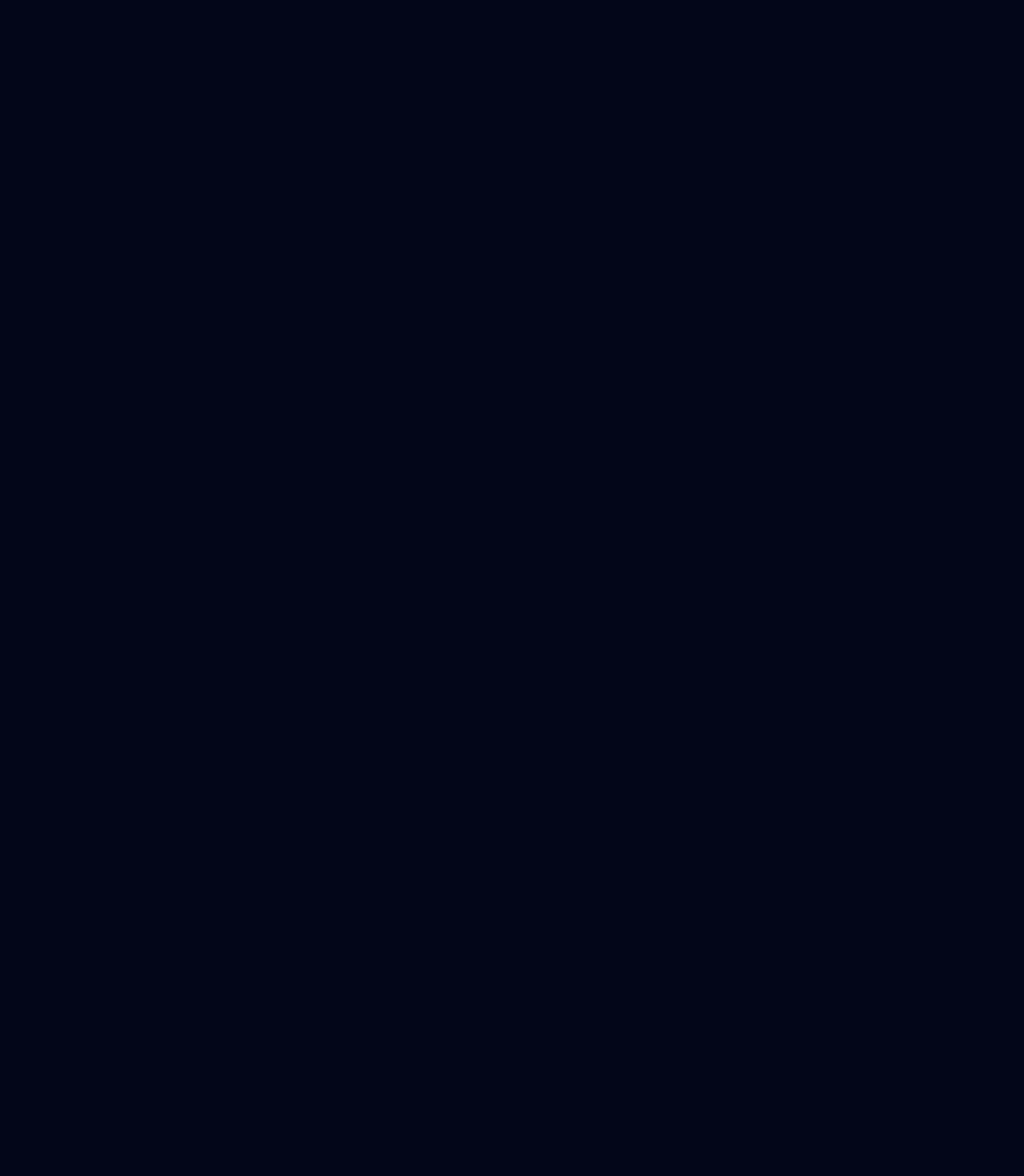
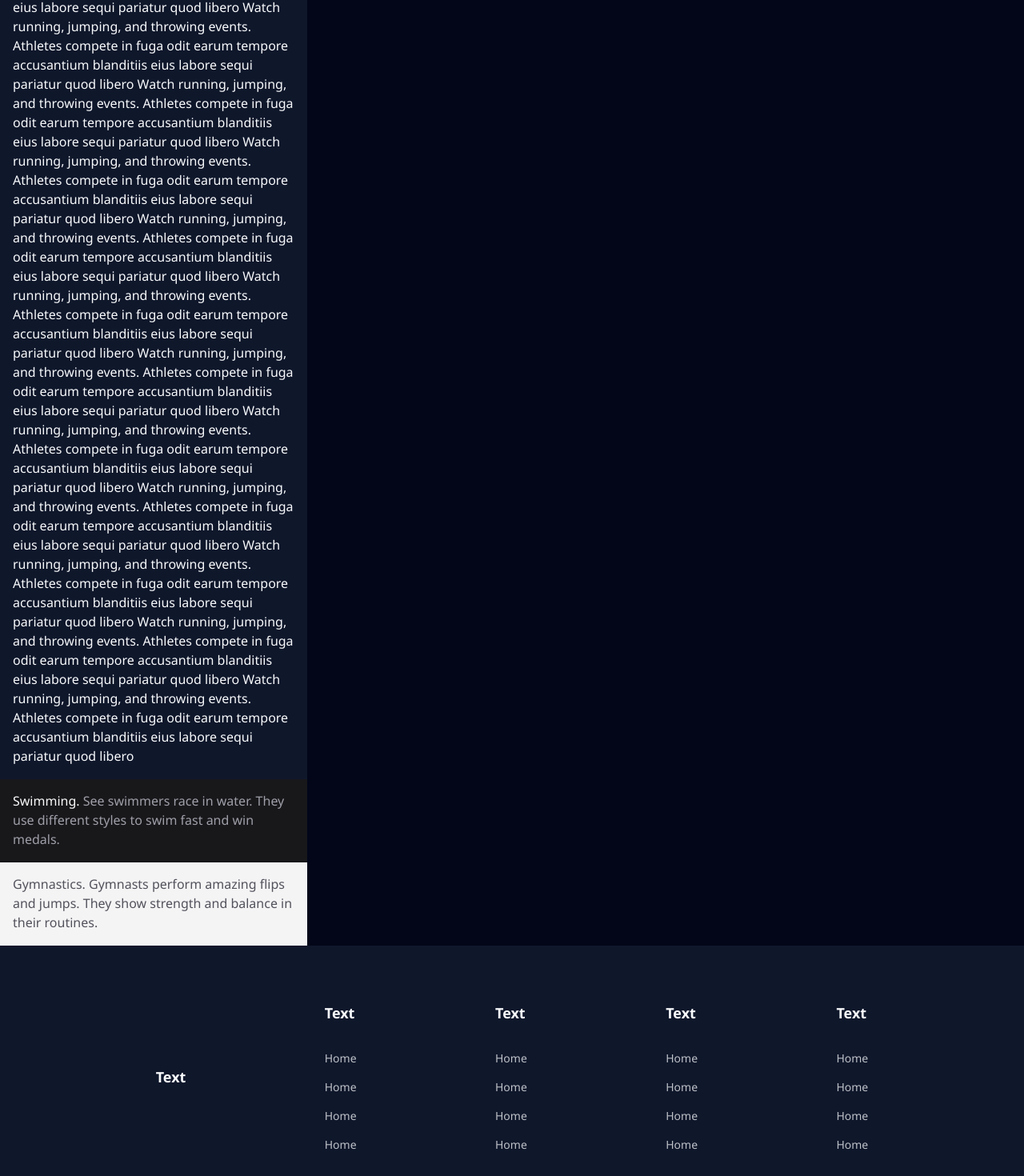
Before and after one commit to ouyniya/finny, a Next.js app: page / in a window 1280 px wide. Shown: the part 1192-2662 px from the top of the page at 80% size. Before the commit the page ends 800 px from the top, so only its background shows below. Built offline with nearby package versions, Linux system fonts and the light colour scheme; no server answers.

Commit message:
chore: import text-shimmer

```diff
--- a/app/(main)/(routes)/layout.tsx
+++ b/app/(main)/(routes)/layout.tsx
@@ -8,7 +8,9 @@ const MainLayout = ({ children }: { children: React.ReactNode }) => {
       <Bg />
       <Navbar />
       {children}
-      <Footer />
+      <div className="relative flex">
+        <Footer />
+      </div>
     </>
   );
 };
--- a/app/(main)/(routes)/page.tsx
+++ b/app/(main)/(routes)/page.tsx
@@ -1,9 +1,123 @@
 import Hero from "@/components/main/Hero";
+import { InView } from '@/components/ui/in-view';
 
 export default async function Home() {
   return (
     <>
       <Hero />
+
+        <InView
+          variants={{
+            hidden: {
+              opacity: 0,
+              y: 30,
+              scale: 0.95,
+              filter: 'blur(4px)',
+            },
+            visible: {
+              opacity: 1,
+              y: 0,
+              scale: 1,
+              filter: 'blur(0px)',
+            },
+          }}
+          transition={{ duration: 0.3, ease: 'easeInOut' }}
+          viewOptions={{ margin: '0px 0px -350px 0px' }}
+        >
+          <div className='max-w-96 bg-primary-foreground p-4'>
+            <p>
+              <strong className='font-medium text-zinc-900'>Athletics.</strong>{' '}
+              Watch running, jumping, and throwing events. Athletes compete in
+              fuga odit earum tempore accusantium blanditiis eius labore sequi pariatur quod libero
+              Watch running, jumping, and throwing events. Athletes compete in
+              fuga odit earum tempore accusantium blanditiis eius labore sequi pariatur quod libero
+              Watch running, jumping, and throwing events. Athletes compete in
+              fuga odit earum tempore accusantium blanditiis eius labore sequi pariatur quod libero
+              Watch running, jumping, and throwing events. Athletes compete in
+              fuga odit earum tempore accusantium blanditiis eius labore sequi pariatur quod libero
+              Watch running, jumping, and throwing events. Athletes compete in
+              fuga odit earum tempore accusantium blanditiis eius labore sequi pariatur quod libero
+              Watch running, jumping, and throwing events. Athletes compete in
+              fuga odit earum tempore accusantium blanditiis eius labore sequi pariatur quod libero
+              Watch running, jumping, and throwing events. Athletes compete in
+              fuga odit earum tempore accusantium blanditiis eius labore sequi pariatur quod libero
+              Watch running, jumping, and throwing events. Athletes compete in
+              fuga odit earum tempore accusantium blanditiis eius labore sequi pariatur quod libero
+              Watch running, jumping, and throwing events. Athletes compete in
+              fuga odit earum tempore accusantium blanditiis eius labore sequi pariatur quod libero
+              Watch running, jumping, and throwing events. Athletes compete in
+              fuga odit earum tempore accusantium blanditiis eius labore sequi pariatur quod libero
+              Watch running, jumping, and throwing events. Athletes compete in
+              fuga odit earum tempore accusantium blanditiis eius labore sequi pariatur quod libero
+              Watch running, jumping, and throwing events. Athletes compete in
+              fuga odit earum tempore accusantium blanditiis eius labore sequi pariatur quod libero
+              Watch running, jumping, and throwing events. Athletes compete in
+              fuga odit earum tempore accusantium blanditiis eius labore sequi pariatur quod libero
+              Watch running, jumping, and throwing events. Athletes compete in
+              fuga odit earum tempore accusantium blanditiis eius labore sequi pariatur quod libero
+              Watch running, jumping, and throwing events. Athletes compete in
+              fuga odit earum tempore accusantium blanditiis eius labore sequi pariatur quod libero
+              Watch running, jumping, and throwing events. Athletes compete in
+              fuga odit earum tempore accusantium blanditiis eius labore sequi pariatur quod libero
+              Watch running, jumping, and throwing events. Athletes compete in
+              fuga odit earum tempore accusantium blanditiis eius labore sequi pariatur quod libero
+              Watch running, jumping, and throwing events. Athletes compete in
+              fuga odit earum tempore accusantium blanditiis eius labore sequi pariatur quod libero
+              Watch running, jumping, and throwing events. Athletes compete in
+              fuga odit earum tempore accusantium blanditiis eius labore sequi pariatur quod libero
+              Watch running, jumping, and throwing events. Athletes compete in
+              fuga odit earum tempore accusantium blanditiis eius labore sequi pariatur quod libero
+            </p>
+          </div>
+        </InView>
+
+
+        <InView
+          variants={{
+            hidden: {
+              opacity: 0,
+              x: 100,
+            },
+            visible: {
+              opacity: 1,
+              x: 0,
+            },
+          }}
+          transition={{ duration: 0.3, ease: 'easeInOut' }}
+          viewOptions={{ margin: '0px 0px -350px 0px' }}
+        >
+          <div className='max-w-96 bg-zinc-900 p-4'>
+            <p className='text-zinc-400'>
+              <strong className='font-medium text-zinc-50'>Swimming.</strong>{' '}
+              See swimmers race in water. They use different styles to swim fast
+              and win medals.
+            </p>
+          </div>
+        </InView>
+
+
+        <InView
+          variants={{
+            hidden: {
+              opacity: 0,
+              scale: 1.5,
+            },
+            visible: {
+              opacity: 1,
+              scale: 1,
+            },
+          }}
+          transition={{ duration: 0.3, ease: 'easeInOut' }}
+          viewOptions={{ margin: '0px 0px -350px 0px' }}
+        >
+          <div className='max-w-96 bg-zinc-100 p-4'>
+            <p className='text-zinc-600'>
+              <strong className='font-medium'>Gymnastics.</strong> Gymnasts
+              perform amazing flips and jumps. They show strength and balance in
+              their routines.
+            </p>
+          </div>
+        </InView>
     </>
   );
 }
--- a/components/main/Footer.tsx
+++ b/components/main/Footer.tsx
@@ -1,8 +1,8 @@
 const Footer = () => {
   return (
     <>
-      <footer className="absolute bottom-0 w-full bg-primary-foreground">
-        <div className="flex gap-18 py-18 px-4 justify-center items-center flex-wrap max-w-5xl mx-auto">
+      <footer className="w-full bg-primary-foreground">
+        <div className="flex gap-18 py-18 px-4 justify-around items-center flex-wrap max-w-5xl mx-auto">
           <div className="flex flex-col gap-8">
             <h3 className="font-semibold text-lg">Text</h3>
           </div>
--- /dev/null
+++ b/components/motion-primitives/text-shimmer.tsx
@@ -0,0 +1,57 @@
+'use client';
+import React, { useMemo, type JSX } from 'react';
+import { motion } from 'motion/react';
+import { cn } from '@/lib/utils';
+
+export type TextShimmerProps = {
+  children: string;
+  as?: React.ElementType;
+  className?: string;
+  duration?: number;
+  spread?: number;
+};
+
+function TextShimmerComponent({
+  children,
+  as: Component = 'p',
+  className,
+  duration = 2,
+  spread = 2,
+}: TextShimmerProps) {
+  const MotionComponent = motion.create(
+    Component as keyof JSX.IntrinsicElements
+  );
+
+  const dynamicSpread = useMemo(() => {
+    return children.length * spread;
+  }, [children, spread]);
+
+  return (
+    <MotionComponent
+      className={cn(
+        'relative inline-block bg-[length:250%_100%,auto] bg-clip-text',
+        'text-transparent [--base-color:#a1a1aa] [--base-gradient-color:#000]',
+        '[background-repeat:no-repeat,padding-box] [--bg:linear-gradient(90deg,#0000_calc(50%-var(--spread)),var(--base-gradient-color),#0000_calc(50%+var(--spread)))]',
+        'dark:[--base-color:#71717a] dark:[--base-gradient-color:#ffffff] dark:[--bg:linear-gradient(90deg,#0000_calc(50%-var(--spread)),var(--base-gradient-color),#0000_calc(50%+var(--spread)))]',
+        className
+      )}
+      initial={{ backgroundPosition: '100% center' }}
+      animate={{ backgroundPosition: '0% center' }}
+      transition={{
+        repeat: Infinity,
+        duration,
+        ease: 'linear',
+      }}
+      style={
+        {
+          '--spread': `${dynamicSpread}px`,
+          backgroundImage: `var(--bg), linear-gradient(var(--base-color), var(--base-color))`,
+        } as React.CSSProperties
+      }
+    >
+      {children}
+    </MotionComponent>
+  );
+}
+
+export const TextShimmer = React.memo(TextShimmerComponent);
```
